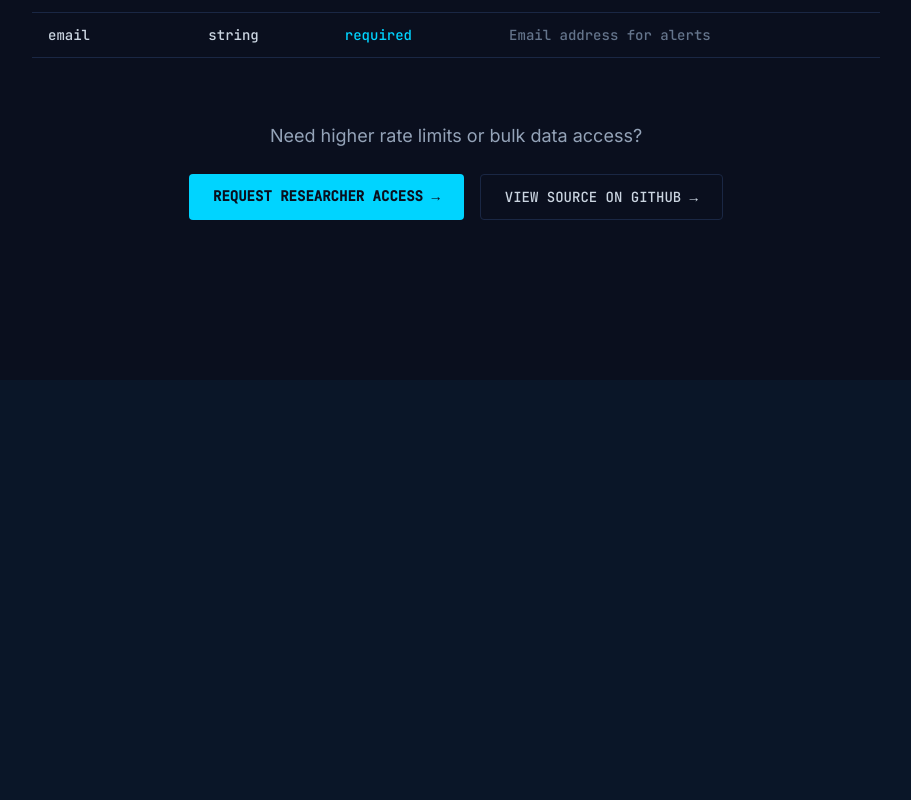
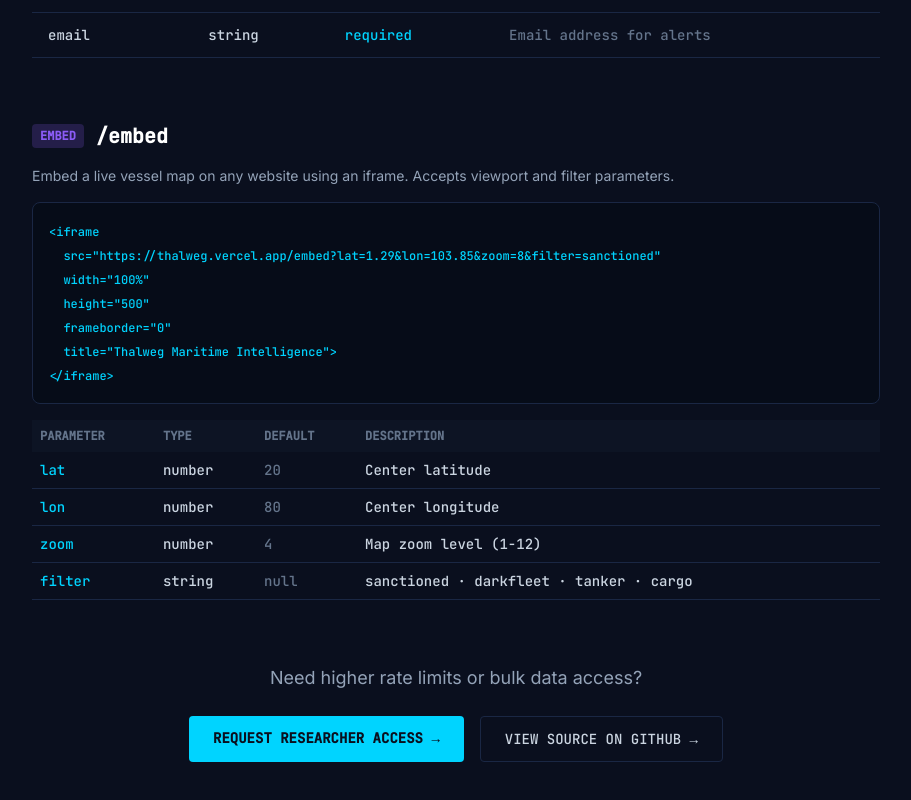
Before and after one commit to deringeorge-nebula/thalweg, a Next.js app: page /api-docs in a window 1280 px wide. Shown: the part 3467-4267 px from the top of the page, without its empty margins (184-1095 px from the left). Before the commit the page ends 3847 px from the top, so only its background shows below. Built offline with nearby package versions, Linux system fonts and the light colour scheme.

Commit message:
feat: W11-B embeddable widget /embed — iframe, viewport params, filter params, widget docs on /api-docs; fix intelligence timeout with force-dynamic + count queries

```diff
--- a/src/app/api-docs/page.tsx
+++ b/src/app/api-docs/page.tsx
@@ -322,6 +322,62 @@ export default function ApiDocsPage() {
           </div>
         </section>
 
+        {/* EMBED WIDGET SECTION */}
+        <div>
+          <div className="flex items-center gap-3 mb-4">
+            <span className="bg-[#8b5cf6]/20 text-[#8b5cf6] text-xs
+      font-data font-bold px-2 py-1 rounded">
+              EMBED
+            </span>
+            <span className="text-white font-data text-xl font-bold">
+              /embed
+            </span>
+          </div>
+          <p className="text-slate-400 text-sm mb-4">
+            Embed a live vessel map on any website using an iframe.
+            Accepts viewport and filter parameters.
+          </p>
+          <div className="overflow-x-auto bg-[#060c18] border
+    border-[#1a2744] rounded-lg p-4 mb-4">
+            <pre><code className="text-[#00d4ff] text-xs font-data">
+              {`<iframe
+  src="https://thalweg.vercel.app/embed?lat=1.29&lon=103.85&zoom=8&filter=sanctioned"
+  width="100%"
+  height="500"
+  frameborder="0"
+  title="Thalweg Maritime Intelligence">
+</iframe>`}
+            </code></pre>
+          </div>
+          <table className="w-full text-sm font-data">
+            <thead>
+              <tr className="bg-[#0d1424] text-slate-500 text-xs uppercase">
+                <th className="text-left p-2">Parameter</th>
+                <th className="text-left p-2">Type</th>
+                <th className="text-left p-2">Default</th>
+                <th className="text-left p-2">Description</th>
+              </tr>
+            </thead>
+            <tbody>
+              {[
+                ['lat', 'number', '20', 'Center latitude'],
+                ['lon', 'number', '80', 'Center longitude'],
+                ['zoom', 'number', '4', 'Map zoom level (1-12)'],
+                ['filter', 'string', 'null',
+                  'sanctioned · darkfleet · tanker · cargo'],
+              ].map(([param, type, def, desc]) => (
+                <tr key={param}
+                  className="border-b border-[#1a2744] text-slate-300">
+                  <td className="p-2 text-[#00d4ff]">{param}</td>
+                  <td className="p-2">{type}</td>
+                  <td className="p-2 text-slate-500">{def}</td>
+                  <td className="p-2">{desc}</td>
+                </tr>
+              ))}
+            </tbody>
+          </table>
+        </div>
+
         {/* BOTTOM CTA SECTION */}
         <section className="mt-16 text-center">
           <p className="text-slate-400 text-lg">
--- /dev/null
+++ b/src/app/embed/page.tsx
@@ -0,0 +1,55 @@
+'use client';
+
+import { useSearchParams } from 'next/navigation';
+import { Suspense } from 'react';
+import dynamic from 'next/dynamic';
+
+const GlobeView = dynamic<any>(
+  () => import('@/components/globe/GlobeView'),
+  {
+    ssr: false,
+    loading: () => (
+      <div className="w-full h-full bg-[#0a0f1e] flex items-center justify-center">
+        <span className="text-[#00d4ff] text-xs font-data tracking-widest animate-pulse">
+          LOADING THALWEG...
+        </span>
+      </div>
+    ),
+  }
+);
+
+function EmbedContent() {
+  const searchParams = useSearchParams();
+  const lat = parseFloat(searchParams.get('lat') ?? '20');
+  const lon = parseFloat(searchParams.get('lon') ?? '80');
+  const zoom = parseFloat(searchParams.get('zoom') ?? '4');
+  const filter = searchParams.get('filter') ?? null;
+
+  return (
+    <div className="w-screen h-screen bg-[#0a0f1e] overflow-hidden relative">
+      <GlobeView
+        embedMode={true}
+        initialLat={lat}
+        initialLon={lon}
+        initialZoom={zoom}
+        embedFilter={filter}
+      />
+      <a
+        href="https://thalweg.vercel.app"
+        target="_blank"
+        rel="noopener noreferrer"
+        className="absolute bottom-3 right-3 z-10 bg-[#0a0f1e]/90 border border-[#1a2744] rounded px-2 py-1 text-[#00d4ff] text-[9px] font-data tracking-widest hover:border-[#00d4ff] transition-colors"
+      >
+        THALWEG
+      </a>
+    </div>
+  );
+}
+
+export default function EmbedPage() {
+  return (
+    <Suspense fallback={<div className="w-screen h-screen bg-[#0a0f1e]" />}>
+      <EmbedContent />
+    </Suspense>
+  );
+}
--- a/src/components/globe/GlobeView.tsx
+++ b/src/components/globe/GlobeView.tsx
@@ -67,7 +67,21 @@ const EMPTY_GLOBE_DATA: GlobeData = {
     count: 0,
 };
 
-export default function GlobeViewComponent() {
+interface GlobeViewProps {
+    embedMode?: boolean;
+    initialLat?: number;
+    initialLon?: number;
+    initialZoom?: number;
+    embedFilter?: string | null;
+}
+
+export default function GlobeViewComponent({
+    embedMode = false,
+    initialLat,
+    initialLon,
+    initialZoom,
+    embedFilter,
+}: GlobeViewProps = {}) {
     const { vesselMapRef, totalCount, isLoading, dataFreshness, realtimeActiveRef } =
         useVesselStream();
 
@@ -115,15 +129,41 @@ export default function GlobeViewComponent() {
             .catch((e) => console.warn('[SST] Failed to load:', e));
     }, []);
 
+    // ── Compute dynamic initial view state ───────────────────────────────────
+    const initialViewState = {
+        longitude: initialLon ?? 75,
+        latitude: initialLat ?? 15,
+        zoom: initialZoom ?? 1.8,
+        pitch: embedMode ? 0 : 45,
+        bearing: 0,
+    };
+
     // ── 500ms batch timer ─────────────────────────────────────────────────────
     // Reads from vesselMapRef (no React dependency), builds Float32Array,
     // triggers exactly ONE setState per 500ms regardless of vessel update volume.
     useEffect(() => {
         const interval = setInterval(() => {
             if (isDemoMode) return;
-            const vessels = Array.from(vesselMapRef.current.values()).filter(
+            let vessels = Array.from(vesselMapRef.current.values()).filter(
                 (v) => v.lat !== null && v.lon !== null
             );
+
+            if (embedMode && embedFilter) {
+                switch (embedFilter) {
+                    case 'sanctioned':
+                        vessels = vessels.filter(v => v.sanctions_match);
+                        break;
+                    case 'darkfleet':
+                        vessels = vessels.filter(v => (v.dark_fleet_score ?? 0) >= 60);
+                        break;
+                    case 'tanker':
+                        vessels = vessels.filter(v => v.type_category === 'Tanker');
+                        break;
+                    case 'cargo':
+                        vessels = vessels.filter(v => v.type_category === 'Cargo');
+                        break;
+                }
+            }
 
             if (vessels.length === 0) return;
 
@@ -494,7 +534,7 @@ export default function GlobeViewComponent() {
             {/* ── Globe ──────────────────────────────────────────────────────────── */}
             <DeckGL
                 views={new GlobeView()}
-                initialViewState={INITIAL_VIEW_STATE}
+                initialViewState={initialViewState}
                 controller
                 layers={layers}
                 style={{ background: '#0A1628' }}
@@ -508,6 +548,7 @@ export default function GlobeViewComponent() {
             />
 
             {/* ── Heatmap / Vessels toggle ──────────────────────────────────────── */}
+            {!embedMode && (
             <button
                 onClick={() => setShowHeatmap(prev => !prev)}
                 className={`
@@ -524,9 +565,10 @@ export default function GlobeViewComponent() {
             >
                 {showHeatmap ? 'VESSELS' : 'DENSITY'}
             </button>
+            )}
 
             {/* ── Top status bar ─────────────────────────────────────────────────── */}
-
+            {!embedMode && (
             <div className="absolute top-0 left-0 right-0 flex items-center justify-between px-4 py-2 glass-panel border-b border-glow z-10">
                 <div className="flex items-center gap-3">
                     <span className="font-heading text-white font-bold text-lg tracking-wide">
@@ -642,8 +684,10 @@ export default function GlobeViewComponent() {
                     </button>
                 </div>
             </div>
+            )}
 
             {/* ── Vessel type legend ─────────────────────────────────────────────── */}
+            {!embedMode && (
             <div className="absolute bottom-6 left-4 glass-panel p-3 rounded z-10">
                 <div className="text-text-muted text-xs font-data mb-2 uppercase tracking-widest">
                     Vessel Types
@@ -676,6 +720,7 @@ export default function GlobeViewComponent() {
                     </div>
                 </div>
             </div>
+            )}
 
             {/* ── Hover tooltip ──────────────────────────────────────────────────── */}
             {hoverInfo && !selectedVessel && (
@@ -698,6 +743,8 @@ export default function GlobeViewComponent() {
 
             {/* ── RIGHT SIDE PANELS (one at a time) ─────────── */}
 
+            {!embedMode && (
+            <>
             {/* Piracy incident detail */}
             {selectedPiracy && (
                 <PiracyPanel
@@ -757,6 +804,8 @@ export default function GlobeViewComponent() {
                     }}
                 />
             )}
+            </>
+            )}
         </div>
     );
 }
--- a/src/middleware.ts
+++ b/src/middleware.ts
@@ -42,6 +42,10 @@ export async function middleware(request: NextRequest) {
   }
 
   const response = NextResponse.next()
+  // Allow embedding via iframe
+  response.headers.set('X-Frame-Options', 'ALLOWALL')
+  response.headers.set('Content-Security-Policy',
+    "frame-ancestors *")
 
   // Always attach rate limit headers
   response.headers.set('X-RateLimit-Limit', '60')
```
Also changed, not shown: src/app/intelligence/page.tsx (+46 -53 lines).
